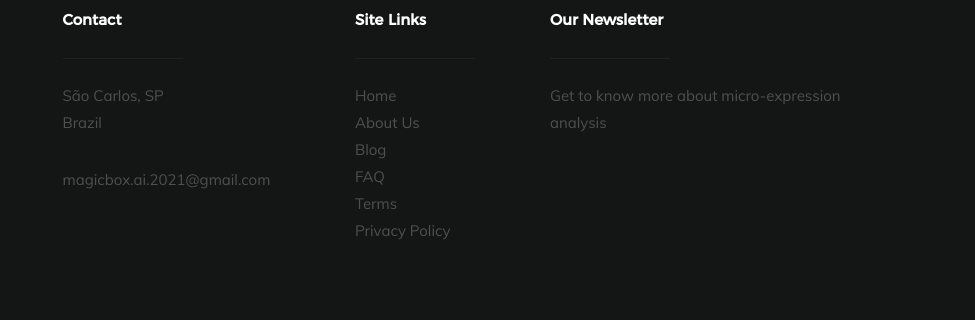
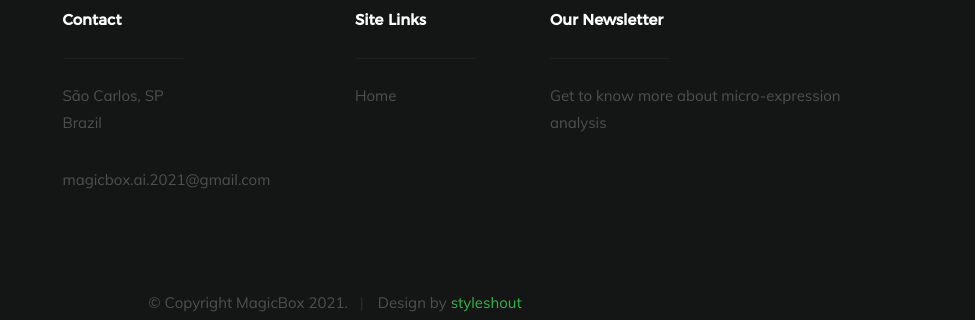
Before and after one commit to magicbox-ai/magicbox-ai.github.io, a plain HTML site: page index.html in a window 1280 px wide. Shown: the part 4363-4683 px from the top of the page, 305-1280 px from the left. Drawn offline with Linux system fonts and the light colour scheme; files that its build step writes are made by us from their sources; files whose address does not match are found by name.

Commit message:
Update index.html

```diff
--- a/index.html
+++ b/index.html
@@ -542,11 +542,11 @@ src="https://www.youtube.com/watch?v=KC3SAhrOBc8?autoplay=1&mute=1">
 
                     <ul class="list-links">
                         <li><a href="#">Home</a></li>
-                        <li><a href="#">About Us</a></li>
-                        <li><a href="#">Blog</a></li>
-                        <li><a href="#">FAQ</a></li>
-                        <li><a href="#">Terms</a></li>
-                        <li><a href="#">Privacy Policy</a></li>
+                        <!-- <li><a href="#">About Us</a></li> -->
+                        <!-- <li><a href="#">Blog</a></li> -->
+                        <!-- <li><a href="#">FAQ</a></li> -->
+                        <!-- <li><a href="#">Terms</a></li> -->
+                        <!-- <li><a href="#">Privacy Policy</a></li> -->
                     </ul>
 
                 </div> <!-- end footer-site-links -->
```
